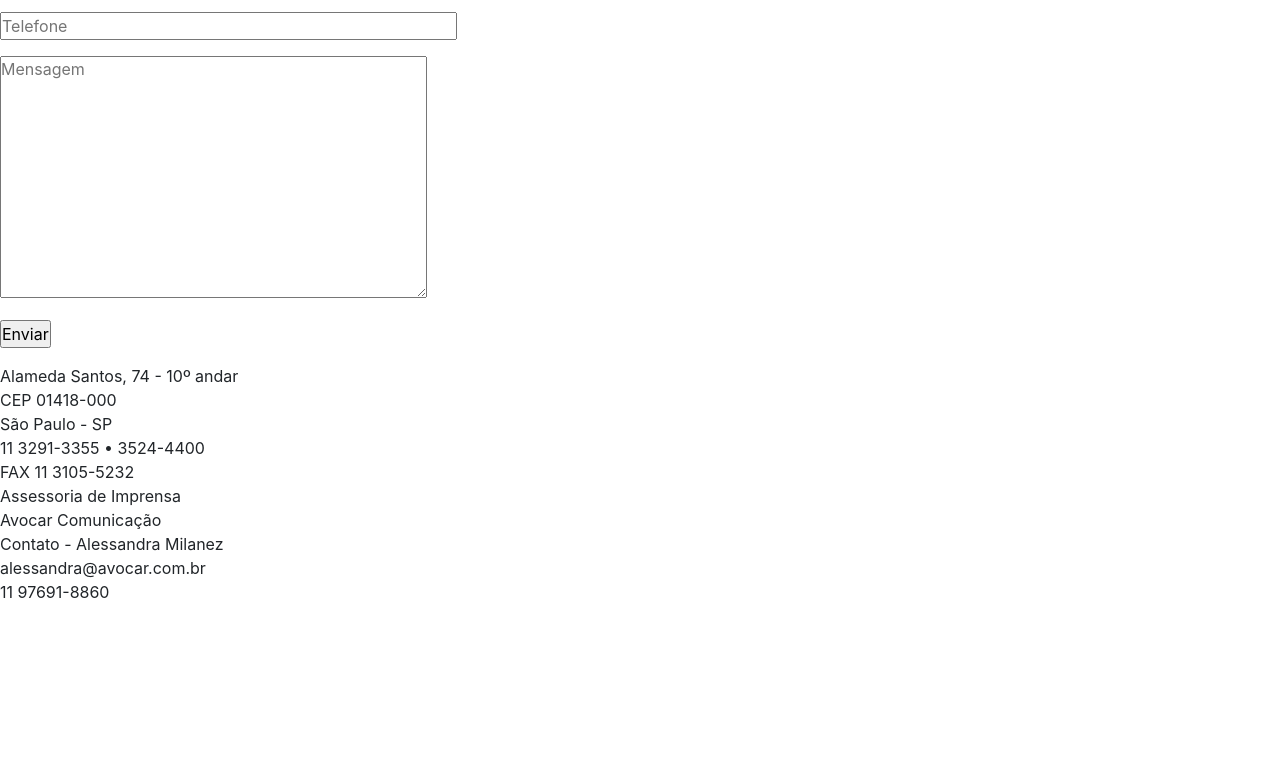
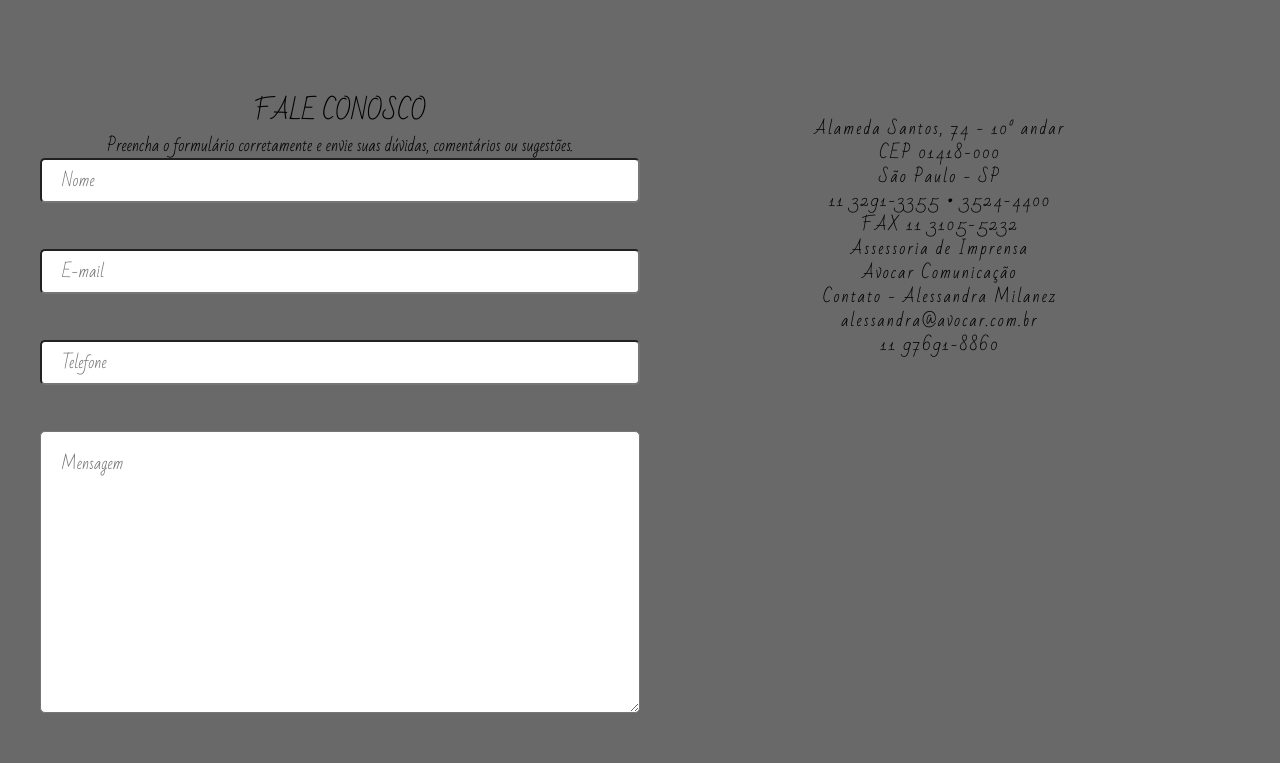
Before and after one commit to Fernandoep/Advocacia, a plain HTML site: page contato.html in a window 1280 px wide. Shown: the part 239-1002 px from the top of the page. Before the commit the page ends 859 px from the top, so only its background shows below. Drawn offline with nearby package versions, Linux system fonts and the light colour scheme.

Commit message:
Add files via upload

```diff
--- a/contato.html
+++ b/contato.html
@@ -23,7 +23,7 @@
               crossorigin="anonymous">
 
         <!-- CSS -->
-       <link rel="stylesheet" type="text/css" href="CSS/estilo.css">
+       <link rel="stylesheet" type="text/css" href="estilo.css">
 
         <!-- iCON BARRA -->
        <link rel="icon" type="" href="Imagens/lawyer.png" />
--- a/escritorio.html
+++ b/escritorio.html
@@ -24,7 +24,7 @@
               crossorigin="anonymous">
 
         <!-- CSS -->
-       <link rel="stylesheet" type="text/css" href="CSS/estilo.css">
+       <link rel="stylesheet" type="text/css" href="estilo.css">
 
         <!-- iCON BARRA -->
        <link rel="icon" type="" href="Imagens/lawyer.png" />
```
Also changed, not shown: index.html (+1 -1 lines), links.html (+1 -1 lines), noticias.html (+1 -1 lines), servicos.html (+1 -1 lines).
